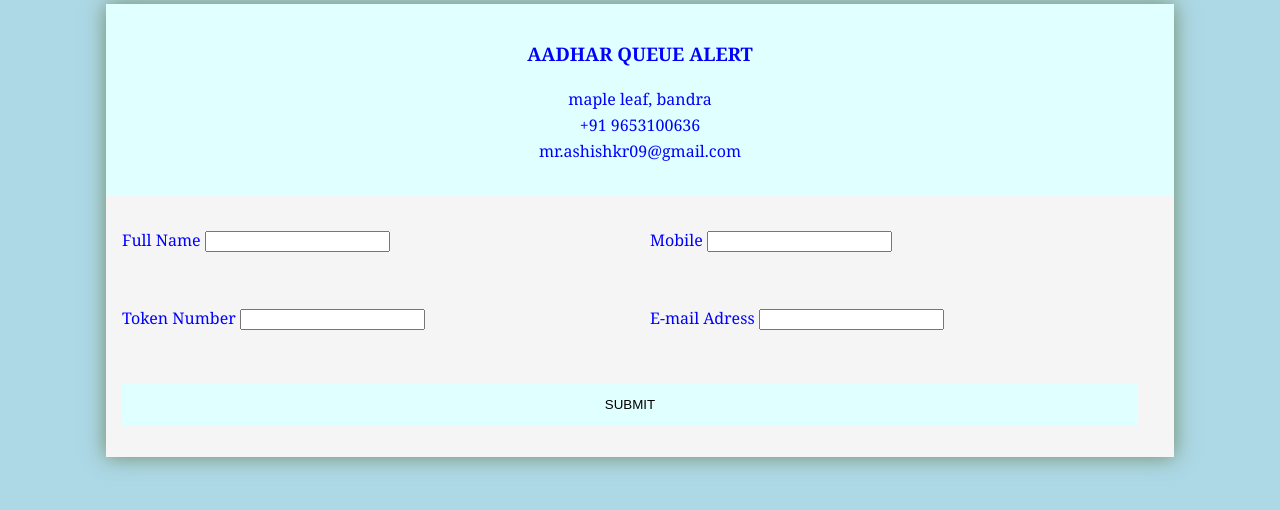
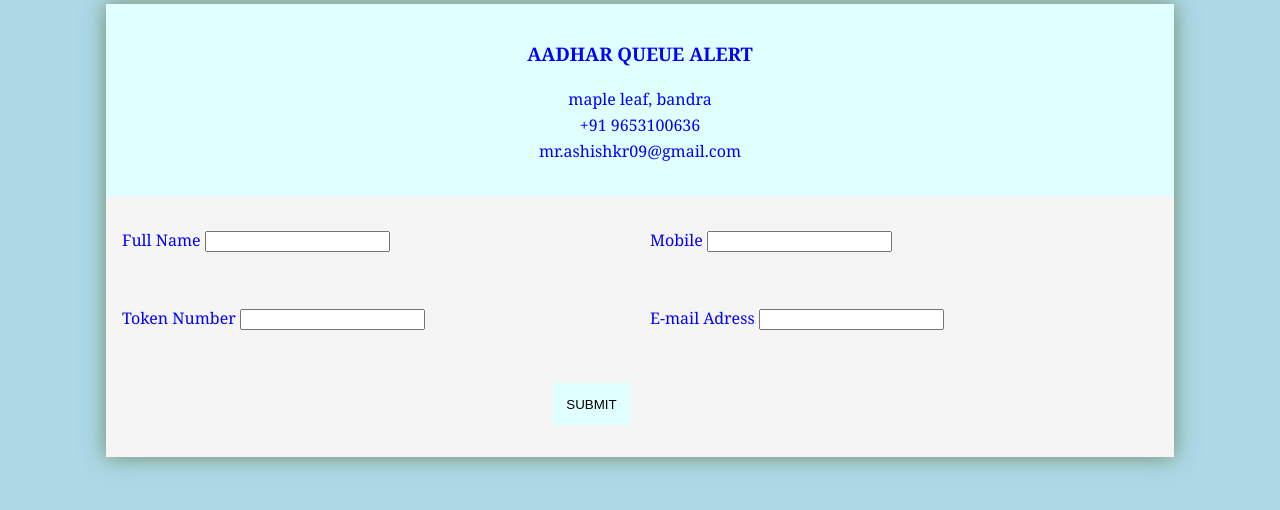
Before and after one commit to ashishk99/web-app, a plain HTML site: page index.html in a window 1280 px wide. Shown: the part 130-640 px from the top of the page. Drawn offline with Linux system fonts and the light colour scheme.

Commit message:
Update style.css

```diff
--- a/style.css
+++ b/style.css
@@ -50,8 +50,10 @@
 }
 
 .queue button {
-  display: block;
-  width: 200%;
+  /* display: block; */
+  width: auto;
+  max-width: 100%;
+  float: right;
   padding: 1em;
   background-color: lightcyan;
   border: 0;
```
